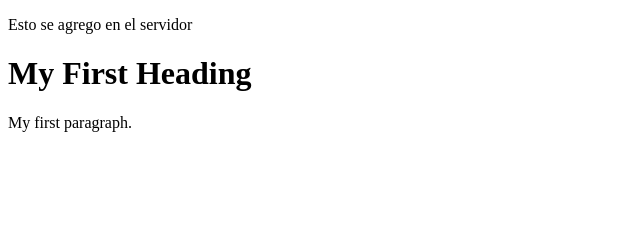
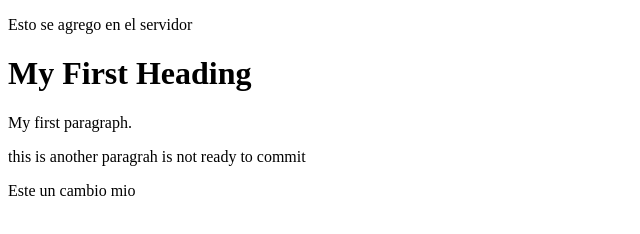
Before and after one commit to damc-code/quotebook, a plain HTML site: page index.html in a window 1280 px wide. Shown: the whole page, without its empty margins (0-640 px from the left). Drawn offline with Linux system fonts and the light colour scheme.

Commit message:
ultimo cambio

```diff
--- a/index.html
+++ b/index.html
@@ -8,6 +8,7 @@ document.getElementById("demo").innerHTML = "Hello JavaScript!";
   <p>Esto se agrego en el servidor</p>
 <h1>My First Heading</h1>
 <p>My first paragraph.</p>
-
+<p>this is another paragrah is not ready to commit</p>
+<p>Este un cambio mio</p>
 </body>
 </html>
```
